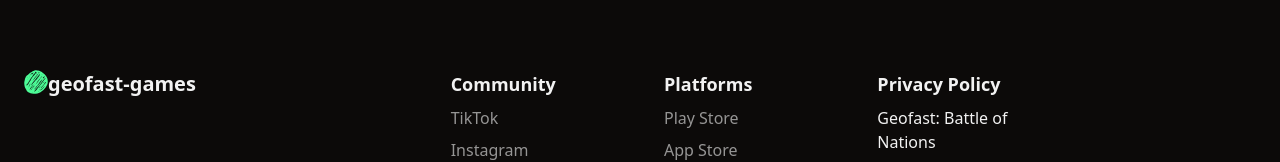
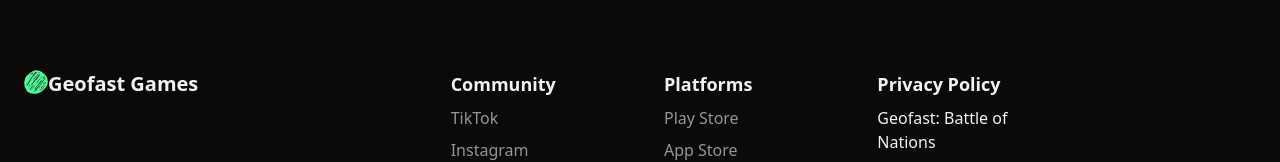
Before and after one commit to utkarshtrivedimdz/geofast-landing-page, a React (Vite) app: page / in a window 1280 px wide. Shown: the part 5468-5630 px from the top of the page. Built offline with nearby package versions, Linux system fonts and the light colour scheme.

Commit message:
Update Footer.tsx

```diff
--- a/src/components/Footer.tsx
+++ b/src/components/Footer.tsx
@@ -14,7 +14,7 @@ export const Footer = () => {
             className="font-bold text-xl flex"
           >
             <LogoIcon />
-            geofast-games
+            Geofast Games
           </a>
         </div>
 
```
